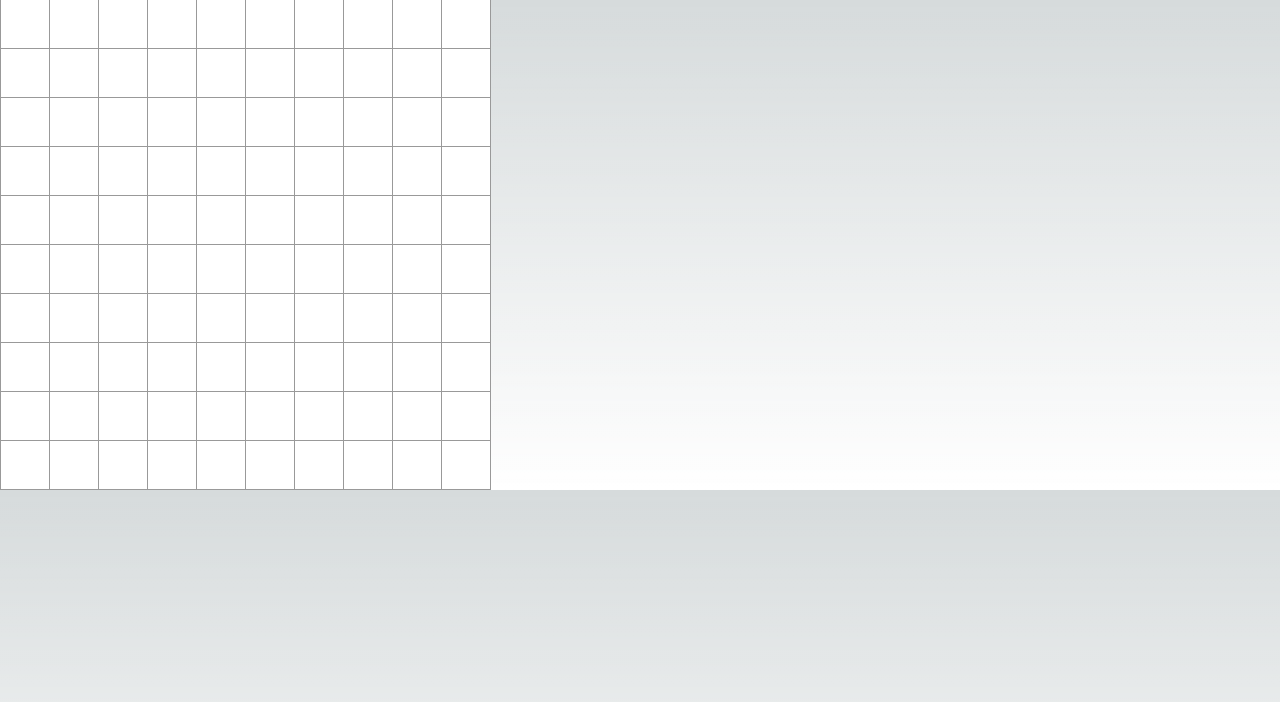
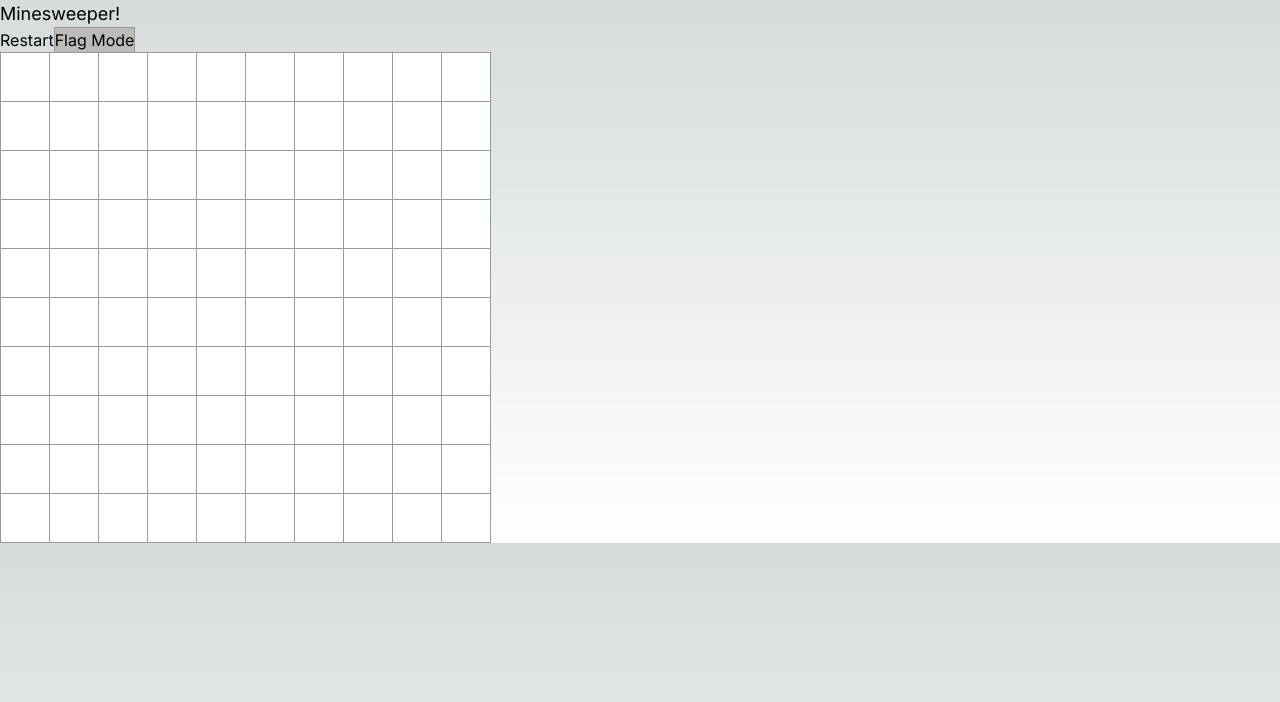
Before and after one commit to lo-maxwell/react-minesweeper, a Next.js app: page / in a window 1280 px wide. Shown: the top 702 px of the page. Built offline with nearby package versions, Linux system fonts and the light colour scheme.

Commit message:
Add flagging, color scheme changes, win/loss details

```diff
--- a/app/globals.css
+++ b/app/globals.css
@@ -32,7 +32,7 @@ body {
   }
 }
 
-.square {
+.square-hidden {
   background: #fff;
   border: 1px solid #999;
   float: left;
@@ -47,8 +47,38 @@ body {
   width: 50px;
 }
 
-.bomb {
-  background: #666;
+.square-flag {
+  background: rgb(253, 182, 182);
+  border: 1px solid #999;
+  float: left;
+  font-size: 10px;
+  font-weight: bold;
+  line-height: 34px;
+  height: 50px;
+  margin-right: -1px;
+  margin-top: -1px;
+  padding: 0;
+  text-align: center;
+  width: 50px;
+}
+
+.square-revealed {
+  background: rgb(189, 186, 186);
+  border: 1px solid #999;
+  float: left;
+  font-size: 10px;
+  font-weight: bold;
+  line-height: 34px;
+  height: 50px;
+  margin-right: -1px;
+  margin-top: -1px;
+  padding: 0;
+  text-align: center;
+  width: 50px;
+}
+
+.square-bomb {
+  background: rgb(68, 67, 67);
   border: 1px solid #999;
   float: left;
   font-size: 10px;
@@ -67,3 +97,18 @@ body {
   content: '';
   display: table;
 }
+
+h3 {
+  margin-top: 0;
+  font-size: 18px;
+}
+
+.flag-mode-on {
+  background: rgb(253, 182, 182);
+  border: 1px solid #999;
+}
+
+.flag-mode-off {
+  background: rgb(189, 186, 186);
+  border: 1px solid #999;
+}
--- a/app/page.tsx
+++ b/app/page.tsx
@@ -1,47 +1,97 @@
 'use client'
 // Allows useState and onClick, which are client side hooks
 
-import { useEffect, useState } from 'react';
+import React, { useEffect, useState } from 'react';
 
 type SquareType = [string, boolean, number]
 type OnSquareClickHandler = () => void;
+type OnSquareRightClickHandler = (e: React.SyntheticEvent) => void;
 
 const DEFAULT_BOARD_SIZE = 10;
 
-function Square({ state, isBomb, value, onSquareClick}: {state: string, isBomb: boolean, value: number, onSquareClick: OnSquareClickHandler}) {
+function Square({ state, isBomb, value, onSquareLeftClick, onSquareRightClick}: {state: string, isBomb: boolean, value: number, onSquareLeftClick: OnSquareClickHandler, onSquareRightClick: OnSquareRightClickHandler}) {
   if (state === "Hidden") {
-    return (<button className="square" onClick={onSquareClick}></button>);
+    return (<button className="square-hidden" onClick={onSquareLeftClick} onContextMenu={onSquareRightClick}></button>);
+  } else if (state === "Flagged") {
+    return (<button className="square-flag" onClick={onSquareLeftClick} onContextMenu={onSquareRightClick}>Flag</button>);
   }
   if (isBomb) {
-    return (<button className="bomb"> Boom </button>);
+    return (<button className="square-bomb"> Boom </button>);
   } else {
-    return (<button className="square"> {value} </button>);
+    if (value === 0) {
+      return (<button className="square-revealed"></button>);
+    } else {
+      return (<button className="square-revealed"> {value} </button>);
+    }
   }
 }
 
-export default function Board() {
+function Board({width, height, numBombs, squares, handleLeftClick, handleRightClick}: {width: number, height: number, numBombs: number, squares: Array<Array<SquareType>>, handleLeftClick: Function, handleRightClick: Function}) {
+  // const [width, setWidth] = useState(10);
+  // const [height, setHeight] = useState(10);
+  // const [numBombs, setNumBombs] = useState(20);
+
+
+
+  // console.log(initialSquares)
+  // const [squares, setSquares] = useState<Array<Array<SquareType>>>(generateBombs(initialSquares, numBombs));
+
+  // useEffect(() => {
+  //   setSquares(generateBombs(initialSquares, numBombs));
+  // }, []);
+
+  const rows = Array.from({length: height}, (_, index) => index);
+  const cols = Array.from({length: width}, (_, index) => index);
+
+  function renderBoard() {
+    return (
+      <>
+      {rows.map((row) => (
+        <div className="board-row" key={row}>
+          {cols.map((col) => {
+            const index = row * width + col;
+            return (<Square
+              key = {index}
+              state={squares[row][col][0]}
+              isBomb={squares[row][col][1]}
+              value={squares[row][col][2]}
+              onSquareLeftClick={() => handleLeftClick(row, col)}
+              onSquareRightClick={(e) => handleRightClick(e, row, col)}
+              />);
+        })}
+        </div>
+      ))}
+      </>
+    )
+  }
+
+
+  return (
+    <>
+    {renderBoard()}
+    </>
+  );
+}
+
+export default function Game() {
   const [width, setWidth] = useState(10);
   const [height, setHeight] = useState(10);
-  const [numBombs, setNumBombs] = useState(20);
-
+  const [numBombs, setNumBombs] = useState(5);
   const generateSquare = (): SquareType =>  ['', false, -2];
   // const initialSquares = new Array(width * height).fill(0).map(e => ['', false, 0] as SquareType)
   const generateRow = (): Array<SquareType> => Array(width).fill(0).map(generateSquare);
   const initialSquares = new Array(height).fill(0).map(generateRow);
-
-  // console.log(initialSquares)
-  const [squares, setSquares] = useState<Array<Array<SquareType>>>(initialSquares);
-
-  useEffect(() => {
-    setSquares(generateBombs(initialSquares, 10));
-  }, []);
-
+  const [squares, setSquares] = useState<Array<Array<SquareType>>>(generateBombs(initialSquares, numBombs));
   const rows = Array.from({length: height}, (_, index) => index);
   const cols = Array.from({length: width}, (_, index) => index);
+  const [gameIsOver, setGameIsOver] = useState(false);
+  const [flagMode, setFlagMode] = useState(false);
+  const [gameStatus, setGameStatus] = useState("");
+  const [squaresRevealed, setSquaresRevealed] = useState(0);
+  let squaresRevealedCounter = 0;
 
   function generateBombs(squares: Array<Array<SquareType>>, bombs: number) : Array<Array<SquareType>> {
     const nextSquares = squares.slice();
-
     let bombsPlaced = 0;
     //plant bombs
     for (let i = 0; i < height; i++) {
@@ -90,54 +140,103 @@ export default function Board() {
     return nextSquares;
   }
 
-  function revealSquare (currentSquares: Array<Array<SquareType>>, row: number, col: number) {
-    var nextSquares = currentSquares.slice();
+  function clickSquare (currentSquares: Array<Array<SquareType>>, row: number, col: number, clickType: string) {
+
+    let nextSquares = currentSquares.slice();
+    const isFlag = clickType==="LEFT" && flagMode || clickType==="RIGHT" && !flagMode;
+    if (isFlag) {
       if (nextSquares[row][col][0] === "Hidden") {
+        nextSquares[row][col][0] = "Flagged";
+      } else if (nextSquares[row][col][0] === "Flagged") {
+        nextSquares[row][col][0] = "Hidden";
+      }
+    } else {
+      if (nextSquares[row][col][0] === "Hidden") {
+        squaresRevealedCounter++;
         nextSquares[row][col][0] = "Revealed";
+        setSquaresRevealed(squaresRevealed + 1);
         if (nextSquares[row][col][2] === 0) {
           for (let x = -1; x <= 1; x++) {
             for (let y = -1; y <= 1; y++) {
               if (row + x >= 0 && row + x < height && col + y >= 0 && col + y < width && nextSquares[row+x][col+y][0] === "Hidden") {
-              nextSquares = revealSquare(nextSquares, row + x, col + y);
+                nextSquares = clickSquare(nextSquares, row + x, col + y, clickType);
               }
             }
+          }
+        }
+        if (nextSquares[row][col][1]) {
+          setGameIsOver(true);
+          setGameStatus("You lose!");
         }
       }
     }
     return nextSquares;
   }
 
-  const handleClick = (row: number, col: number) => {
-    const nextSquares = revealSquare(squares.slice(), row, col);
+  const handleClick = (row: number, col: number, clickType: string) => {
+    if (!gameIsOver) {
+      squaresRevealedCounter = 0;
+      const nextSquares = clickSquare(squares.slice(), row, col, clickType);
       setSquares(nextSquares);
+      if (squaresRevealed + squaresRevealedCounter === width * height - numBombs) {
+        setGameIsOver(true);
+        setGameStatus("You win!");
+      }
+      setSquaresRevealed(squaresRevealed + squaresRevealedCounter);
+    }
   }
 
-
-  function renderBoard() {
-    return (
-      <>
-      {rows.map((row) => (
-        <div className="board-row" key={row}>
-          {cols.map((col) => {
-            const index = row * width + col;
-            return (<Square
-              key = {index}
-              state={squares[row][col][0]}
-              isBomb={squares[row][col][1]}
-              value={squares[row][col][2]}
-              onSquareClick={() => handleClick(row, col)}
-              />);
-        })}
-        </div>
-      ))}
-      </>
-    )
+  const handleLeftClick = (row: number, col: number) => {
+    handleClick(row, col, "LEFT");
   }
 
+  const handleRightClick = (e: React.SyntheticEvent, row: number, col: number) => {
+    e.preventDefault();
+    handleClick(row, col, "RIGHT");
+  }
+
+  const restartBoard = () => {
+    const nextSquares = generateBombs(initialSquares, numBombs);
+    setSquares(nextSquares);
+    setGameIsOver(false);
+    setGameStatus("");
+    setFlagMode(false);
+    setSquaresRevealed(0);
+  }
+
+  const invertFlagMode = () => {
+    setFlagMode(!flagMode);
+  }
+
+  function renderFlagModeButton () {
+    if (flagMode) {
+      return <button onClick={invertFlagMode} className="flag-mode-on">Flag Mode</button>;
+    } else {
+      return <button onClick={invertFlagMode} className="flag-mode-off">Flag Mode</button>;
+    }
+
+  }
 
   return (
     <>
-    {renderBoard()}
+    <div className="game">
+      <div className="title">
+        <h3>Minesweeper!</h3>
+        <h3>{gameStatus}</h3>
+        <button onClick={restartBoard}>Restart</button>
+        {renderFlagModeButton()}
+      </div>
+      <div className="game-board">
+        <Board
+        width={width}
+        height={height}
+        numBombs={numBombs}
+        squares={squares}
+        handleLeftClick={handleLeftClick}
+        handleRightClick={handleRightClick}
+        />
+      </div>
+    </div>
     </>
   );
 }
```
Also changed, not shown: 1 other file (tests, documents, lock files or other folders). Lines whose indentation alone changed are shown as unchanged.
